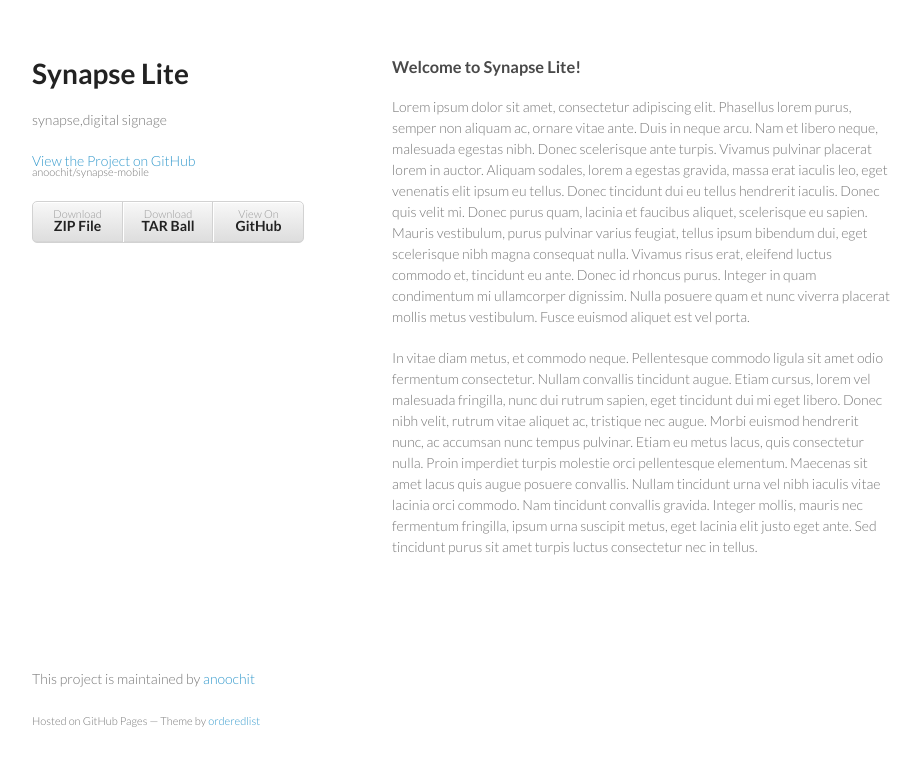
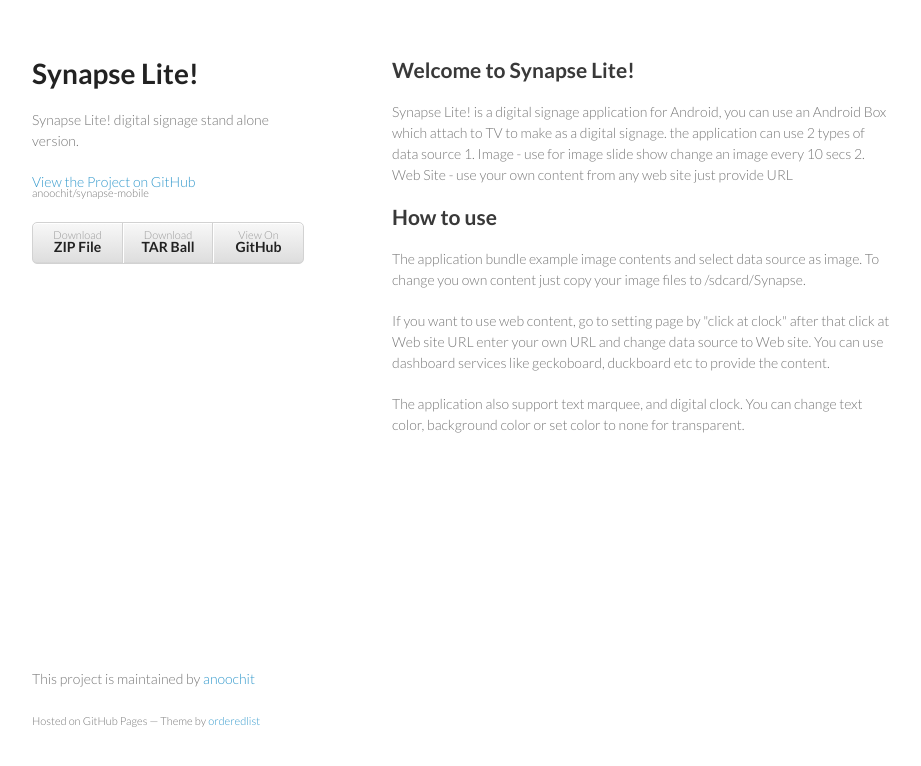
Before and after one commit to anoochit/synapse-mobile, a plain HTML site: page index.html in a window 1280 px wide. Shown: the whole page, without its empty margins (178-1099 px from the left). Drawn offline with Linux system fonts and the light colour scheme.

```diff
--- a/index.html
+++ b/index.html
@@ -3,7 +3,7 @@
   <head>
     <meta charset="utf-8">
     <meta http-equiv="X-UA-Compatible" content="chrome=1">
-    <title>Synapse Lite by anoochit</title>
+    <title>Synapse Lite! by anoochit</title>
 
     <link rel="stylesheet" href="stylesheets/styles.css">
     <link rel="stylesheet" href="stylesheets/pygment_trac.css">
@@ -15,8 +15,8 @@
   <body>
     <div class="wrapper">
       <header>
-        <h1>Synapse Lite</h1>
-        <p>synapse,digital signage</p>
+        <h1>Synapse Lite!</h1>
+        <p>Synapse Lite! digital signage stand alone version.</p>
 
         <p class="view"><a href="https://github.com/anoochit/synapse-mobile">View the Project on GitHub <small>anoochit/synapse-mobile</small></a></p>
 
@@ -28,11 +28,19 @@
         </ul>
       </header>
       <section>
-        <h3>Welcome to Synapse Lite!</h3>
+        <h2>Welcome to Synapse Lite!</h2>
 
-<p>Lorem ipsum dolor sit amet, consectetur adipiscing elit. Phasellus lorem purus, semper non aliquam ac, ornare vitae ante. Duis in neque arcu. Nam et libero neque, malesuada egestas nibh. Donec scelerisque ante turpis. Vivamus pulvinar placerat lorem in auctor. Aliquam sodales, lorem a egestas gravida, massa erat iaculis leo, eget venenatis elit ipsum eu tellus. Donec tincidunt dui eu tellus hendrerit iaculis. Donec quis velit mi. Donec purus quam, lacinia et faucibus aliquet, scelerisque eu sapien. Mauris vestibulum, purus pulvinar varius feugiat, tellus ipsum bibendum dui, eget scelerisque nibh magna consequat nulla. Vivamus risus erat, eleifend luctus commodo et, tincidunt eu ante. Donec id rhoncus purus. Integer in quam condimentum mi ullamcorper dignissim. Nulla posuere quam et nunc viverra placerat mollis metus vestibulum. Fusce euismod aliquet est vel porta.</p>
+<p>Synapse Lite! is a digital signage application for Android, you can use an Android Box which attach to TV to make as a digital signage. the application can use 2 types of data source
+1. Image - use for image slide show change an image every 10 secs
+2. Web Site - use your own content from any web site just provide URL</p>
 
-<p>In vitae diam metus, et commodo neque. Pellentesque commodo ligula sit amet odio fermentum consectetur. Nullam convallis tincidunt augue. Etiam cursus, lorem vel malesuada fringilla, nunc dui rutrum sapien, eget tincidunt dui mi eget libero. Donec nibh velit, rutrum vitae aliquet ac, tristique nec augue. Morbi euismod hendrerit nunc, ac accumsan nunc tempus pulvinar. Etiam eu metus lacus, quis consectetur nulla. Proin imperdiet turpis molestie orci pellentesque elementum. Maecenas sit amet lacus quis augue posuere convallis. Nullam tincidunt urna vel nibh iaculis vitae lacinia orci commodo. Nam tincidunt convallis gravida. Integer mollis, mauris nec fermentum fringilla, ipsum urna suscipit metus, eget lacinia elit justo eget ante. Sed tincidunt purus sit amet turpis luctus consectetur nec in tellus.</p>
+<h2>How to use</h2>
+
+<p>The application bundle example image contents and select data source as image. To change you own content just copy your image files to /sdcard/Synapse. </p>
+
+<p>If you want to use web content, go to setting page by "click at clock" after that click at Web site URL enter your own URL and change data source to Web site. You can use dashboard services like geckoboard, duckboard etc to provide the content.</p>
+
+<p>The application also support text marquee, and digital clock. You can change text color, background color or set color to none for transparent.</p>
       </section>
       <footer>
         <p>This project is maintained by <a href="https://github.com/anoochit">anoochit</a></p>
```
Also changed, not shown: params.json (+1 -1 lines).
